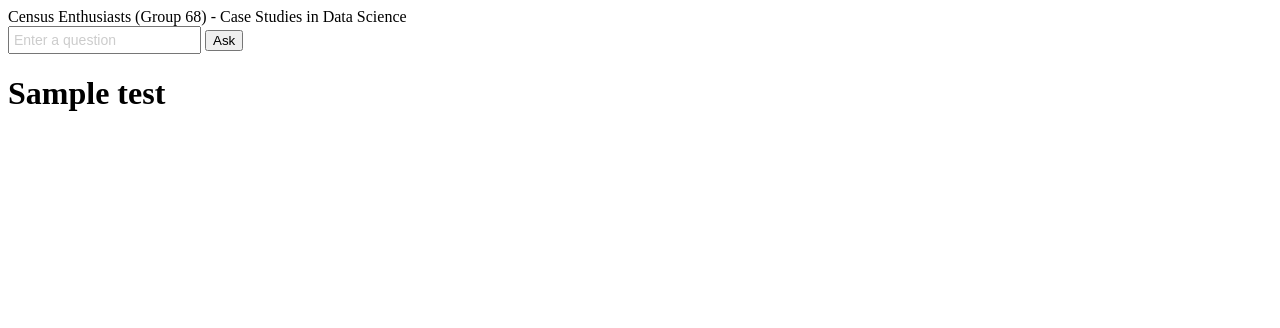
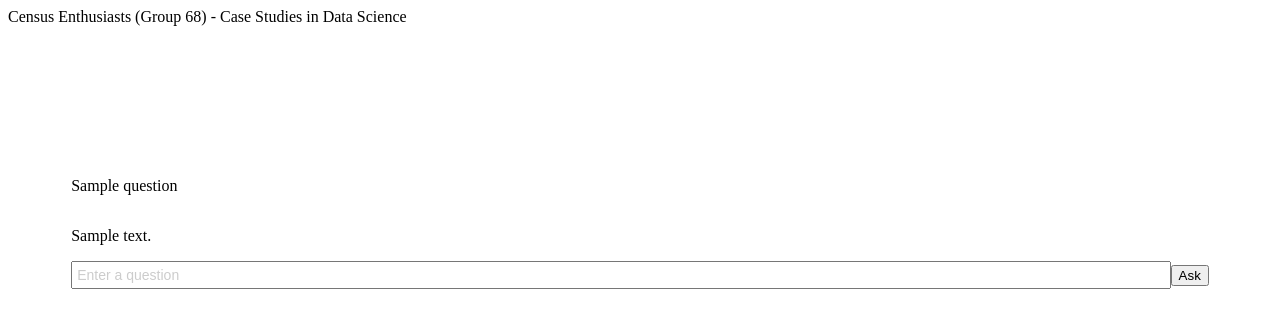
Before and after one commit to SeanRichards27/Case-Studies-WIL-Project, a Flask app: template app/templates/index.html in a window 1280 px wide. Shown: the top 328 px of the page. Run offline with Flask 3, Linux system fonts and the light colour scheme; the template is opened without the code that fills it: most values are stand-ins (such as "Sample title", 1, 10 or a date in 2020); parts of the project's set-up code (start-up, migrations or seed data) failed here and were passed over; some libraries are stand-ins or nearby versions.

Commit message:
Update web UI

```diff
--- a/app/app.py
+++ b/app/app.py
@@ -10,7 +10,7 @@ app.secret_key = os.urandom(16)
 
 @app.route('/')
 def index():
-    return render_template('index.html', test='')
+    return render_template('index.html')
 
 @app.route('/ask', methods = ['POST'])
 def search():
@@ -20,6 +20,6 @@ def search():
 
             answer = model.ask(question,top_k=5)
 
-            return render_template('index.html', test=answer)
+            return render_template('index.html', question = question, answer=answer)
     else:
-        return render_template('index.html', test='')
+        return render_template('index.html')
--- a/app/static/style.css
+++ b/app/static/style.css
@@ -1,10 +1,40 @@
+.question-box {
+  width: 90%;
+  margin-left: auto;
+  margin-right: auto;
+  display: flex;
+  align-items: center;
+}
+
 .question-box input[type="text"] {
+  display: inline-block;
   flex: 1;
   font-size: 14px;
   padding: 4px;
+  field-sizing: content;
+  width: 70%;
 }
 
 .question-box input[type="text"]::placeholder {
   color: #ccc;
   font-style: normal;
 }
+
+.response-box {
+  width: 90%;
+  height: 30%;
+  margin-left: auto;
+  margin-right: auto;
+
+  display: flex;
+  flex-direction: column;
+  justify-content: flex-end;
+  align-items: flex-start;
+
+  position: relative;
+}
+
+.response-box p {
+  text-align: left;
+  vertical-align: text-bottom;
+}
--- a/app/templates/index.html
+++ b/app/templates/index.html
@@ -7,11 +7,17 @@
 </head>
 
 <body>
+
     <header>
         <div class="title">
             Census Enthusiasts (Group 68) - Case Studies in Data Science
         </div>
     </header>
+
+    <div class="response-box">
+        <p class="query">{{ question }}</p>
+        <p class="response">{{ answer }}</p>
+    </div>
 
     <form class="question-form" action="/ask" method='POST' autocomplete="off">
         <div class="question-box">
@@ -20,7 +26,6 @@
         </div>
     </form>
 
-    <h1>{{ test }}</h1>
 </body>
 
 </html>
```
Lines whose indentation alone changed are shown as unchanged.
